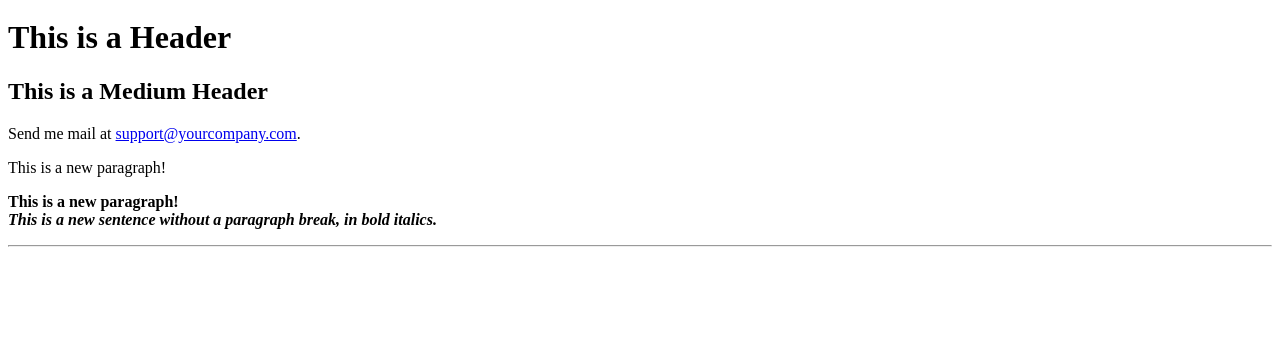
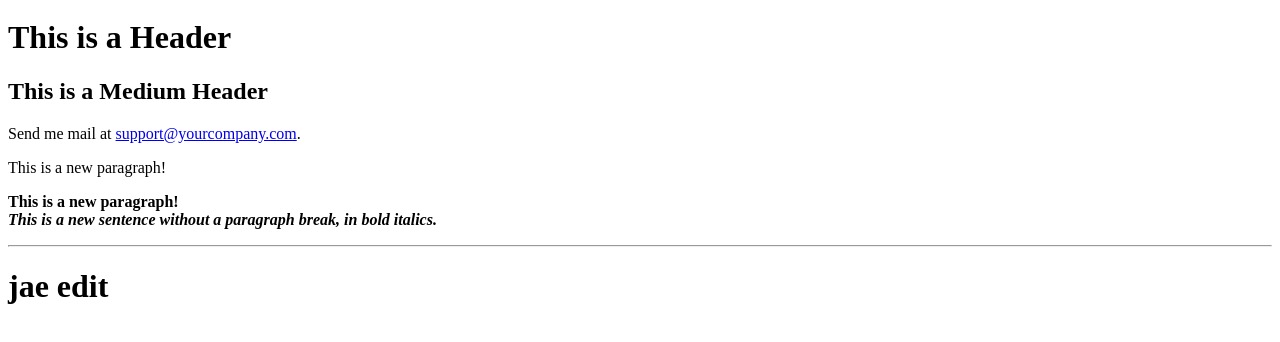
Before and after one commit to goohara/startgit, a plain HTML site: page index.html in a window 1280 px wide. Shown: the part 62-404 px from the top of the page. Drawn offline with Linux system fonts and the light colour scheme.

Commit message:
jae update

```diff
--- a/index.html
+++ b/index.html
@@ -31,7 +31,7 @@
 <BR> <B><I>This is a new sentence without a paragraph break, in bold italics.</I></B>
 
 <HR>
-
+<H1>jae edit</H1>
 </BODY>
 
 </HTML>
```
Also changed, not shown: jae.txt (added).
